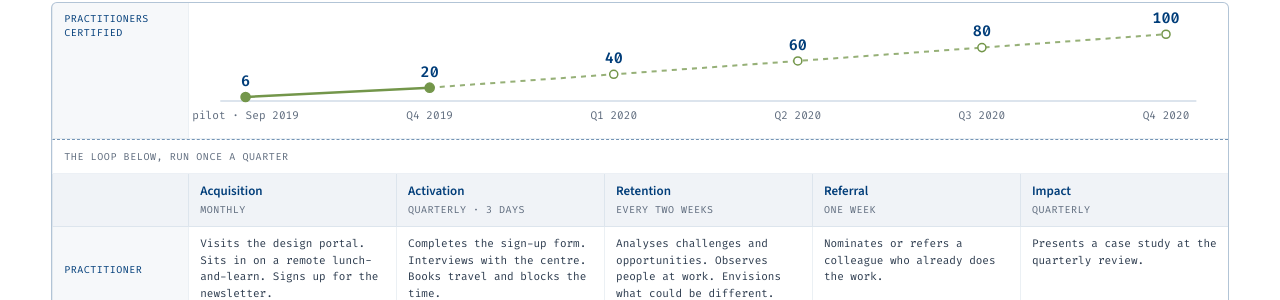
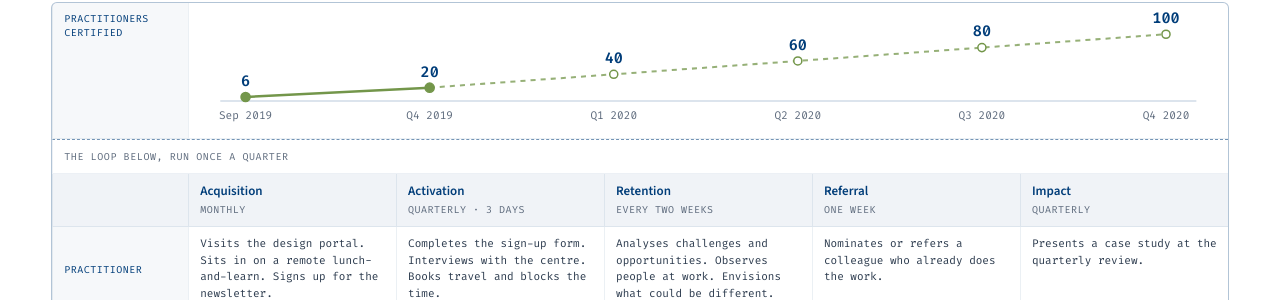
Before and after one commit to miguel-perez/miguel-perez.github.io, a Jekyll site: the page built from work/inovalon-design-coe/index.html, in a window 1280 px wide and 900 px high, scrolled down 11812 px. Shown: the part 152-452 px from the top of the window. Built offline with Jekyll 4.4.1, drawn with Linux system fonts in a browser that asks for light colours.

Commit message:
Drop label for spacing

```diff
--- a/work/inovalon-design-coe/index.html
+++ b/work/inovalon-design-coe/index.html
@@ -788,7 +788,7 @@ figure:not(.in) .a{animation-play-state:paused}
        <path d="M227 74.8 L409 61.6 L591 48.4 L773 35.2 L955 22.0" fill="none" stroke="#73964A" stroke-width="2" stroke-dasharray="5 5" stroke-opacity=".75"/>
        <circle cx="45" cy="84.0" r="4.5" fill="#73964A" stroke="#73964A" stroke-width="1.5"/><circle cx="227" cy="74.8" r="4.5" fill="#73964A" stroke="#73964A" stroke-width="1.5"/><circle cx="409" cy="61.6" r="4" fill="#fff" stroke="#73964A" stroke-width="1.5"/><circle cx="591" cy="48.4" r="4" fill="#fff" stroke="#73964A" stroke-width="1.5"/><circle cx="773" cy="35.2" r="4" fill="#fff" stroke="#73964A" stroke-width="1.5"/><circle cx="955" cy="22.0" r="4" fill="#fff" stroke="#73964A" stroke-width="1.5"/>
        <g font-family="Source Sans 3,sans-serif" font-weight="600" font-size="15" fill="#003D79"><text x="45" y="73.0" text-anchor="middle">6</text><text x="227" y="63.8" text-anchor="middle">20</text><text x="409" y="50.6" text-anchor="middle">40</text><text x="591" y="37.4" text-anchor="middle">60</text><text x="773" y="24.2" text-anchor="middle">80</text><text x="955" y="11.0" text-anchor="middle">100</text></g>
-       <g font-family="Fira Code,monospace" font-size="11" fill="#5e6b7d"><text x="45" y="106" text-anchor="middle">pilot · Sep 2019</text><text x="227" y="106" text-anchor="middle">Q4 2019</text><text x="409" y="106" text-anchor="middle">Q1 2020</text><text x="591" y="106" text-anchor="middle">Q2 2020</text><text x="773" y="106" text-anchor="middle">Q3 2020</text><text x="955" y="106" text-anchor="middle">Q4 2020</text></g>
+       <g font-family="Fira Code,monospace" font-size="11" fill="#5e6b7d"><text x="45" y="106" text-anchor="middle">Sep 2019</text><text x="227" y="106" text-anchor="middle">Q4 2019</text><text x="409" y="106" text-anchor="middle">Q1 2020</text><text x="591" y="106" text-anchor="middle">Q2 2020</text><text x="773" y="106" text-anchor="middle">Q3 2020</text><text x="955" y="106" text-anchor="middle">Q4 2020</text></g>
       </svg></div>
       <div class="bp-rule bp-rule-t">the loop below, run once a quarter</div>
       <div class="bp-corner"></div><div class="bp-phase">Acquisition<small>monthly</small></div><div class="bp-phase">Activation<small>quarterly · 3 days</small></div><div class="bp-phase">Retention<small>every two weeks</small></div><div class="bp-phase">Referral<small>one week</small></div><div class="bp-phase">Impact<small>quarterly</small></div>
```
